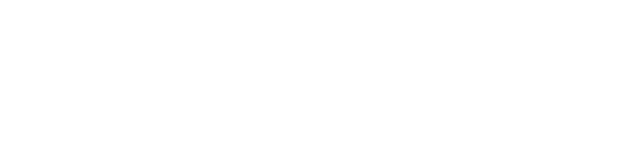
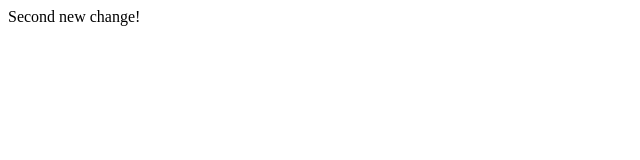
Before and after one commit to adizh/reimagined-octo-waddle, a plain HTML site: page index.html in a window 1280 px wide. Shown: the whole page, without its empty margins (0-640 px from the left). Drawn offline with Linux system fonts and the light colour scheme.

Commit message:
newsecond

```diff
--- a/index.html
+++ b/index.html
@@ -6,5 +6,7 @@
     <meta name="viewport" content="width=device-width, initial-scale=1.0" />
     <title>Document</title>
   </head>
-  <body></body>
+  <body>
+    <div>Second new change!</div>
+  </body>
 </html>
```
